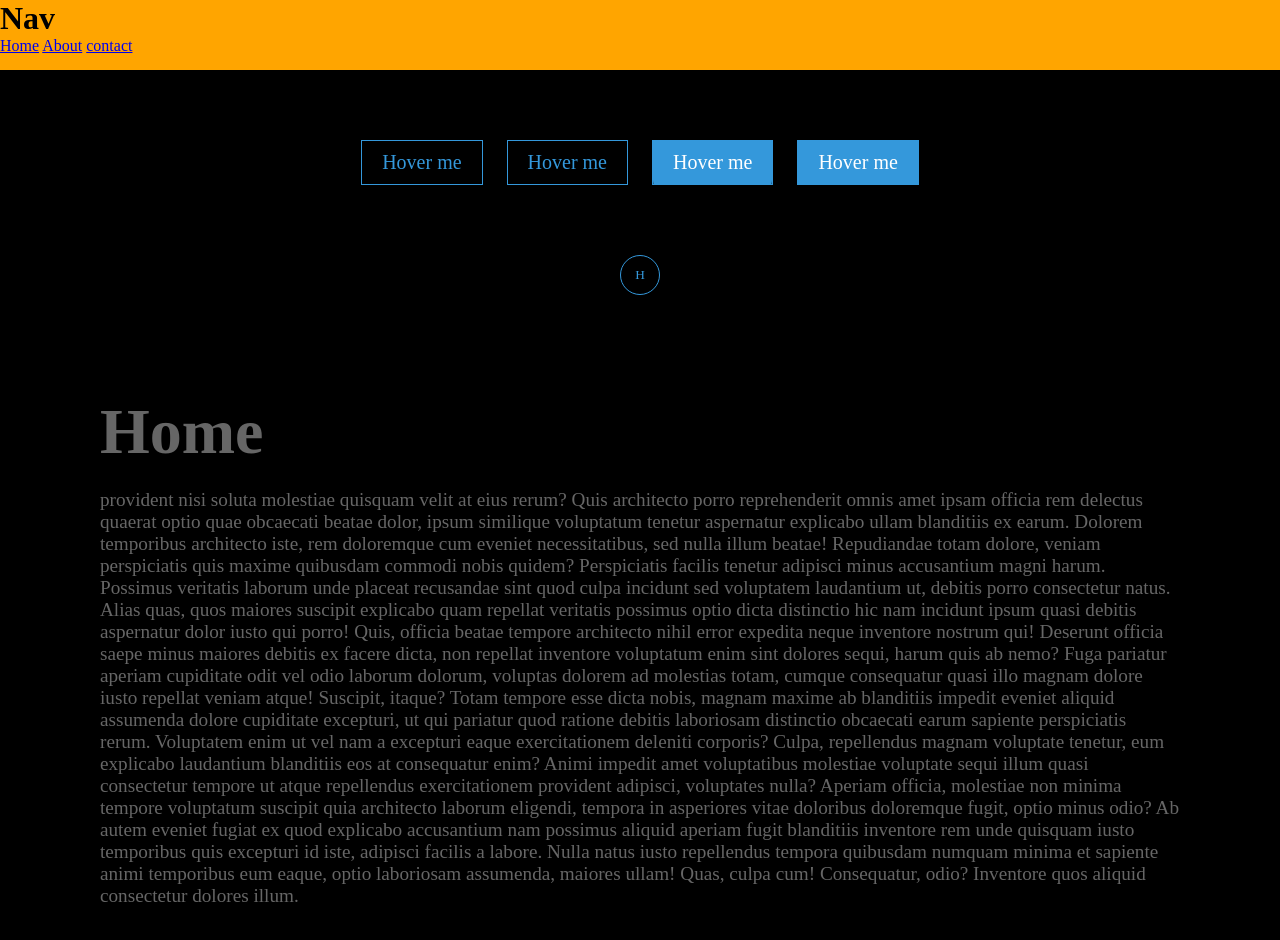
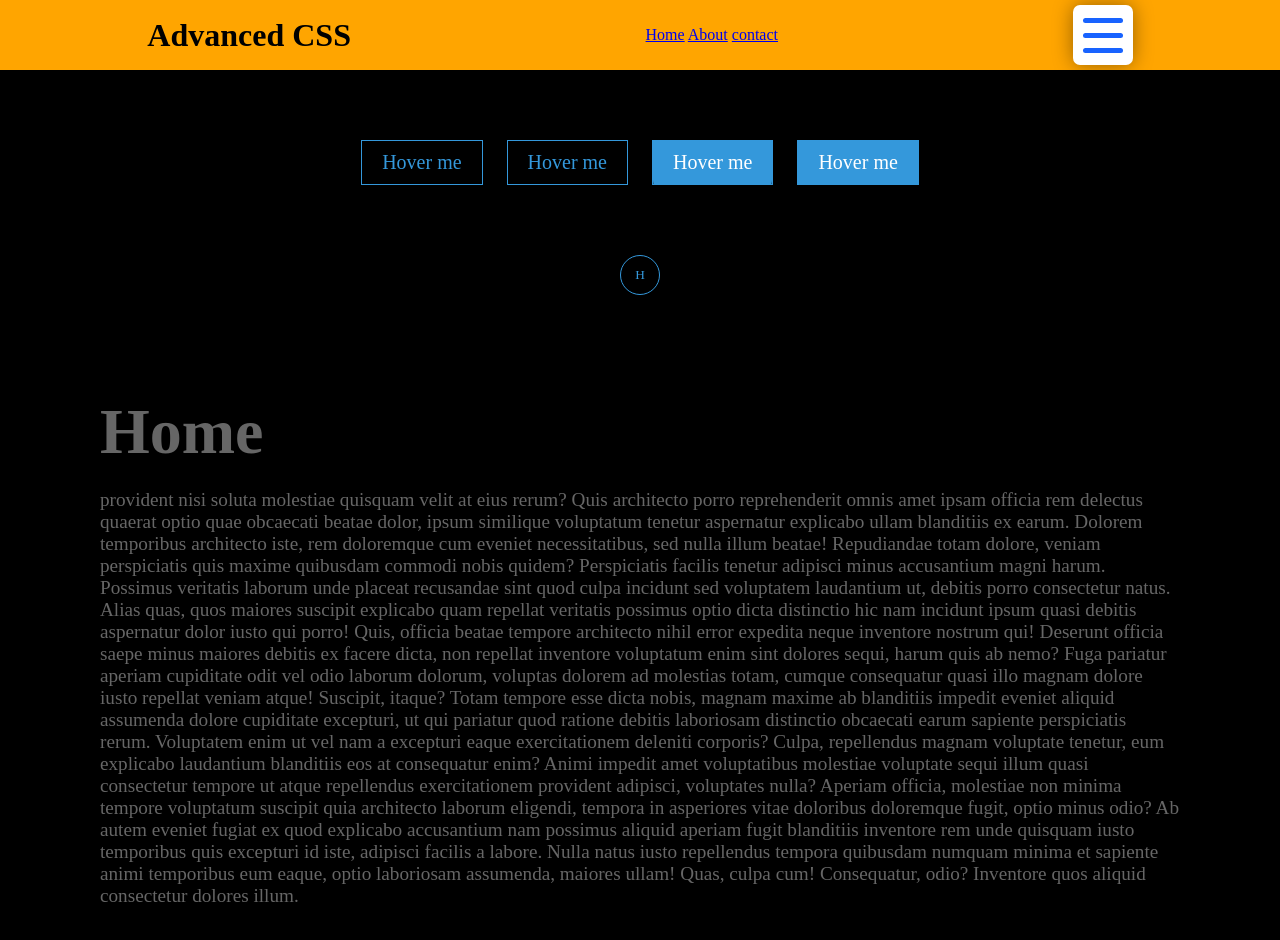
Before and after one commit to rahuldeshm/csslearning, a plain HTML site: page index.html in a window 1280 px wide. Shown: the top 940 px of the page. Drawn offline with Linux system fonts and the light colour scheme.

Commit message:
animated manu button

```diff
--- a/index.html
+++ b/index.html
@@ -7,12 +7,18 @@
   </head>
   <body>
     <header id="header">
-      <h1>Nav</h1>
+      <h1>Advanced CSS</h1>
       <nav>
         <a href="#home">Home</a>
         <a href="#about">About</a>
         <a href="#contact">contact</a>
       </nav>
+
+      <div class="toggle">
+        <span></span>
+        <span></span>
+        <span></span>
+      </div>
     </header>
     <div class="container">
       <button class="btn btn1">Hover me</button>
@@ -22,10 +28,8 @@
     </div>
     <div class="container">
       <button class="circular">H</button>
-      <!-- <button class="btn ">Hover me</button>
-      <button class="btn btn3">Hover me</button>
-      <button class="btn btn4">Hover me</button> -->
     </div>
+
     <section id="Home">
       <h1>Home</h1>
       <p>
@@ -175,5 +179,11 @@
         Itaque voluptates eaque nisi earum error aut! Voluptates temporibus
       </p>
     </section>
+    <script>
+      let manutoggle = document.querySelector(".toggle");
+      manutoggle.onclick = function () {
+        manutoggle.classList.toggle("active");
+      };
+    </script>
   </body>
 </html>
--- a/style.css
+++ b/style.css
@@ -12,6 +12,9 @@ body {
   background-color: #000;
 }
 header {
+  display: flex;
+  justify-content: space-around;
+  align-items: center;
   height: 70px;
   background-color: orange;
 }
@@ -19,7 +22,50 @@ header {
   text-align: center;
   margin-top: 60px;
 }
+/*****MANU toggle button*****/
+.toggle {
+  padding: 2px;
+  position: relative;
+  width: 60px;
+  height: 60px;
+  background: #fff;
+  box-shadow: 0 0px 20px rgba(0, 0, 0, 0.4);
+  border-radius: 7px;
+  display: flex;
+  justify-content: center;
+  align-items: center;
+  cursor: pointer;
+  overflow: hidden;
+  transition: 1s;
+}
+.toggle span {
+  position: absolute;
+  width: 40px;
+  height: 5px;
+  background-color: #1863ff;
+  border-radius: 5px;
+  transition: 0.6s;
+}
 
+.toggle span:nth-child(1) {
+  transform: translatey(-15px);
+}
+.toggle.active span:nth-child(1) {
+  transform: translatey(0px) rotate(45deg);
+  transition-delay: 0.15s;
+}
+
+.toggle span:nth-child(2) {
+  transform: translatey(15px);
+}
+.toggle.active span:nth-child(2) {
+  transform: translatey(0px) rotate(315deg);
+  transition-delay: 0.25s;
+}
+
+.toggle.active span:nth-child(3) {
+  transform: translatex(60px);
+}
 /********* TUTORIAL BUTTONS ******/
 .btn {
   border: 1px solid #3498db;
@@ -143,6 +189,7 @@ section p {
 }
 .circular:hover {
   color: white;
+  box-shadow: 0 0 10px rgba(255, 255, 255, 0.568);
 }
 .circular::before {
   content: "";
```
